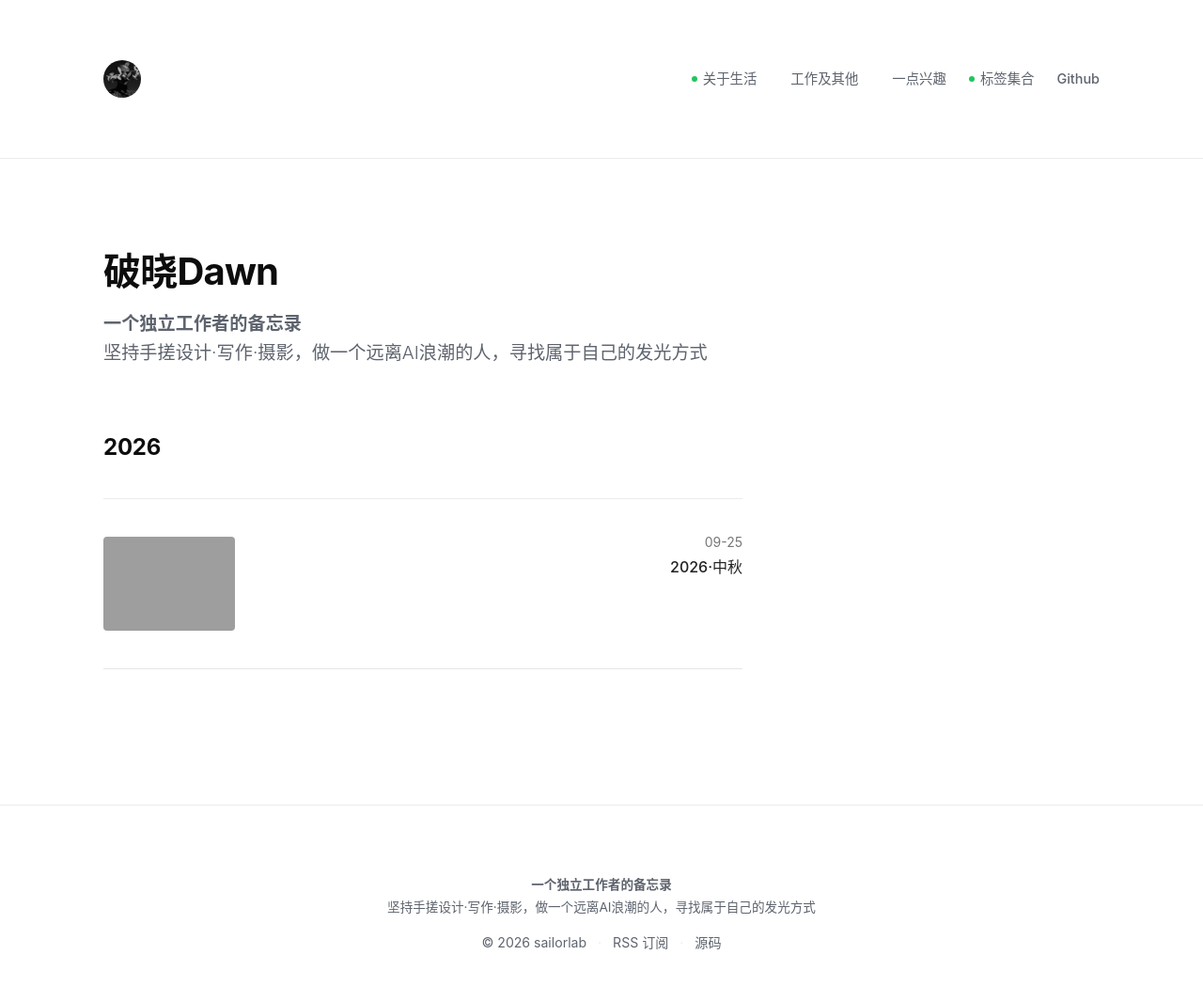
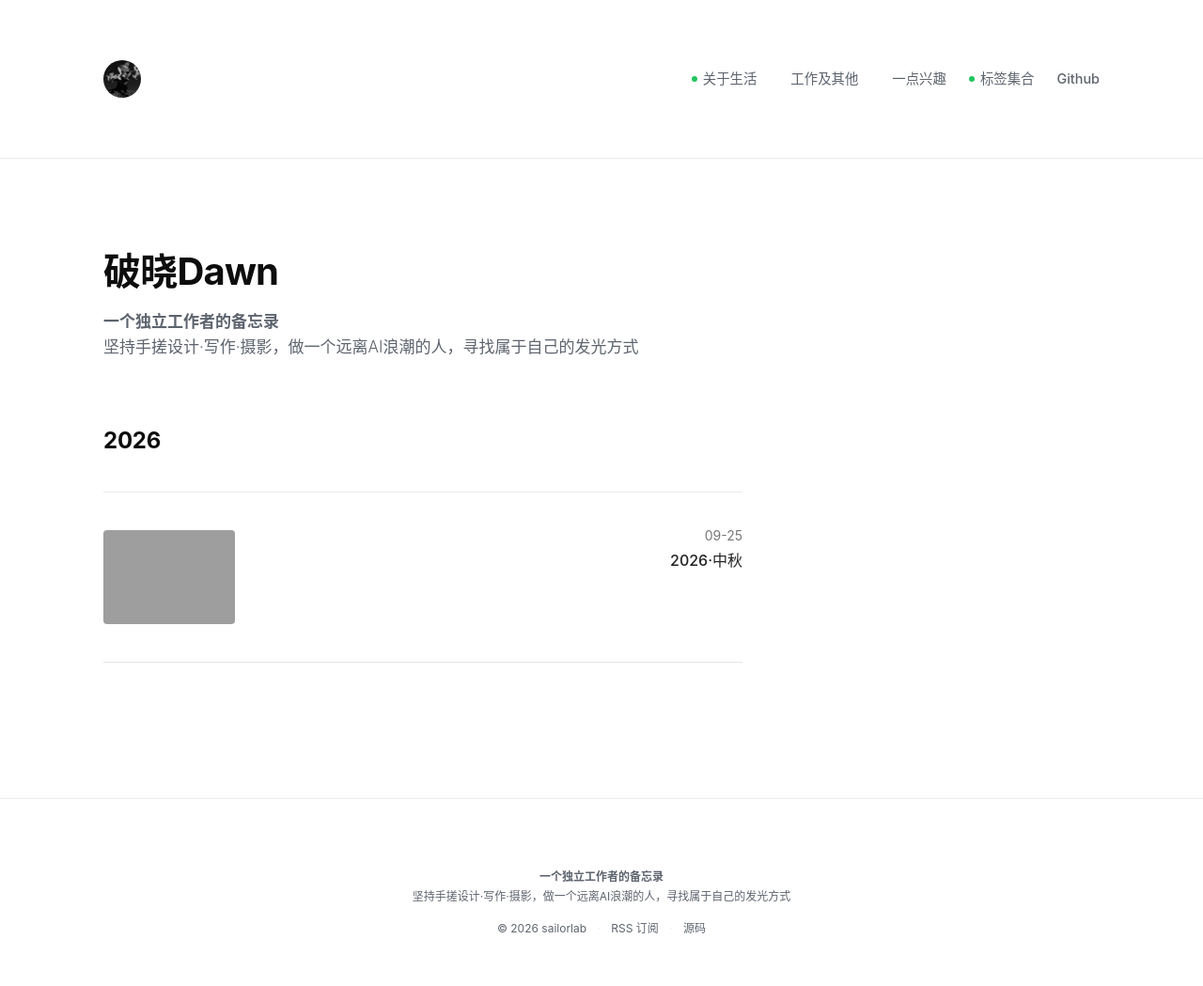
Before and after one commit to sailorlab/blog, a Jekyll site: the page built from index.html, in a window 1280 px wide and 1087 px high. Shown: the top 1049 px of the window at 94% size. Built offline with Jekyll 4.4.1, drawn with Linux system fonts in a browser that asks for light colours; the list of posts is cut into pages by our own code; grey boxes are pictures that could not be loaded.

Commit message:
Update style.scss

```diff
--- a/assets/css/style.scss
+++ b/assets/css/style.scss
@@ -141,7 +141,7 @@ body {
   }
 
   p {
-    font-size: 1.2rem;
+    font-size: 15pxrem;
     color: var(--text-muted);
     font-weight: 300;
     line-height: 1.6;
@@ -626,7 +626,7 @@ body {
   border-top: 1px solid var(--border-color);
   padding: 4.5rem 0;
   text-align: center;
-  font-size: 0.88rem;
+  font-size: 12px;
   color: var(--text-muted);
 
   .footer-container {
@@ -636,7 +636,7 @@ body {
   }
 
   .footer-desc {
-    font-size: 0.85rem;
+    font-size: 12pxrem;
     max-width: 500px;
     margin: 0 auto;
   }
```
